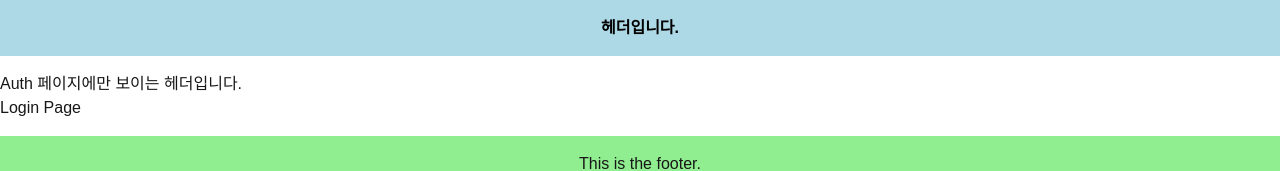
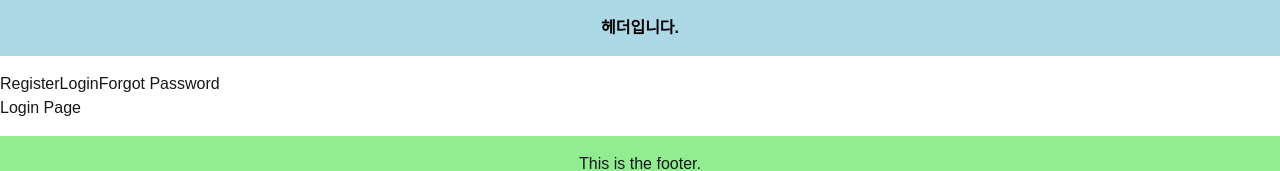
Before and after one commit to Halozhan/backend-lecture, a Next.js app: page /login in a window 1280 px wide. Shown: the top 171 px of the page. Built offline with nearby package versions, Linux system fonts and the light colour scheme.

Commit message:
인증 레이아웃에 내비게이션 링크 추가

```diff
--- a/src/app/(auth)/layout.tsx
+++ b/src/app/(auth)/layout.tsx
@@ -1,3 +1,26 @@
+import { Metadata } from "next";
+import Link from "next/link";
+
+export const metadata: Metadata = {
+  title: "Auth Page",
+  description: "This is Auth page",
+};
+
+const navLinks = [
+  {
+    name: "Register",
+    href: "/register",
+  },
+  {
+    name: "Login",
+    href: "/login",
+  },
+  {
+    name: "Forgot Password",
+    href: "/forgot-password",
+  },
+];
+
 export default function AuthLayout({
   children,
 }: {
@@ -5,7 +28,13 @@ export default function AuthLayout({
 }) {
   return (
     <div>
-      <h1>Auth 페이지에만 보이는 헤더입니다.</h1>
+      {navLinks.map((link) => {
+        return (
+          <Link key={link.name} href={link.href}>
+            {link.name}
+          </Link>
+        );
+      })}
       {children}
     </div>
   );
```
